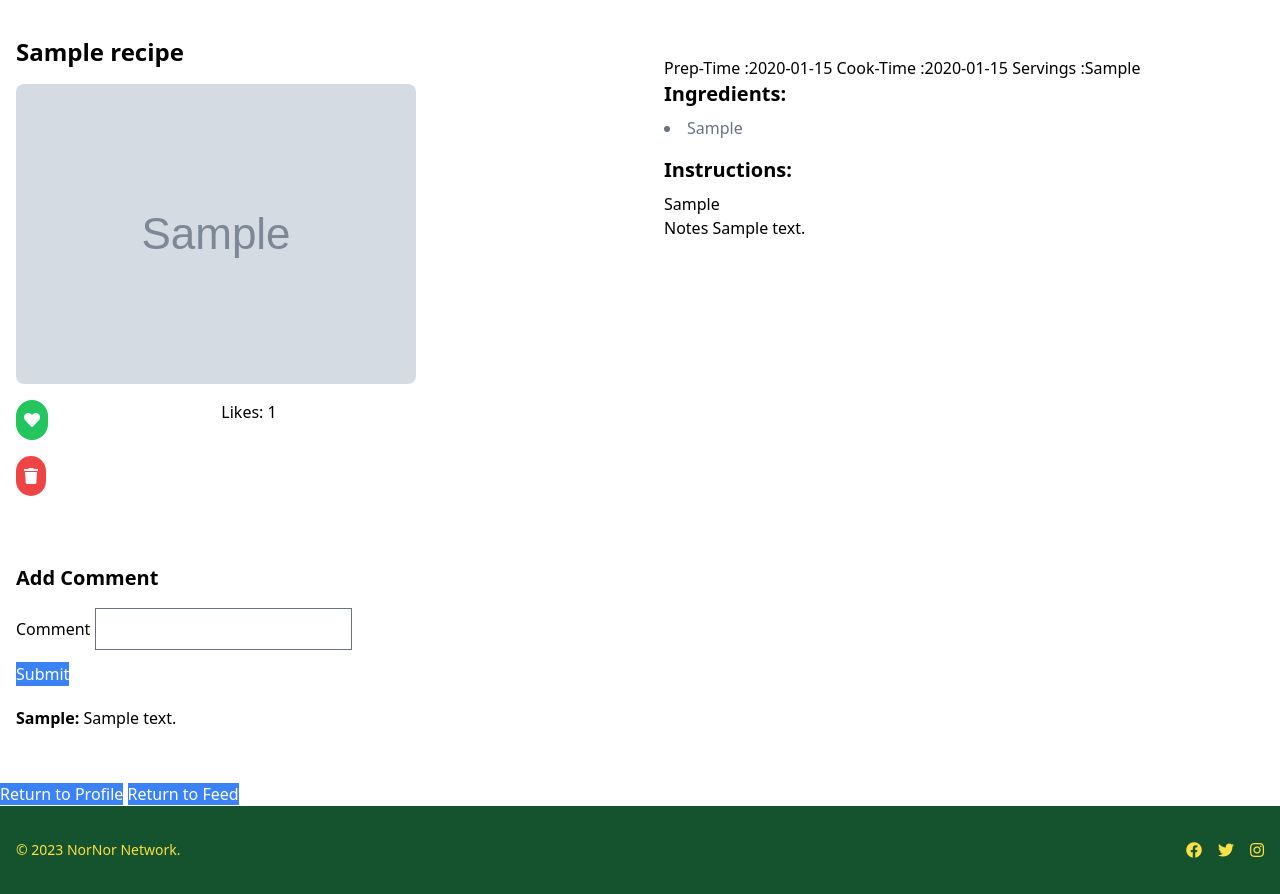
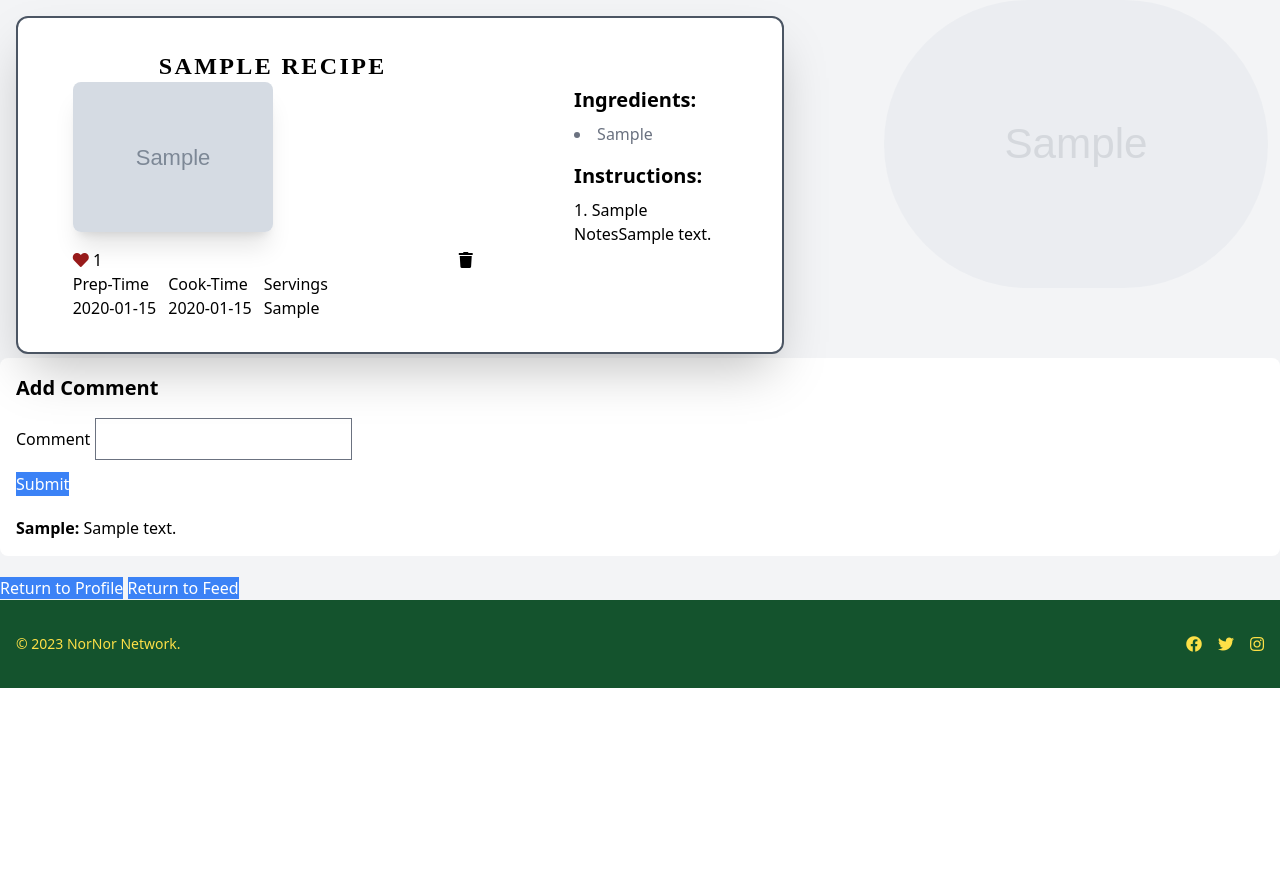
Before and after one commit to AirSayy/NorNor, a Node server app: page /post/600000000000000000000001 in a window 1280 px wide. Shown: the part 64-958 px from the top of the page. After the commit the page ends 752 px from the top, so only its background shows below. Run offline with Node 20, Linux system fonts and the light colour scheme; the visitor is signed in with stand-in values (Sample User, id 1); tables that the repository leaves empty hold one stand-in row (values such as "Sample post"); grey boxes marked "Sample" are stand-in pictures; style sheets or scripts are compiled from the project's sources; some libraries are stand-ins or nearby versions.

Commit message:
style post page

```diff
--- a/views/post.ejs
+++ b/views/post.ejs
@@ -1,33 +1,55 @@
 <%- include('partials/header') -%>
 <!--  -->
+<div class=" bg-gray-100 relative">
+  <img class="absolute right-3 block w-[30%]  rounded-full object-cover opacity-25 " src="<%= post.image%>" alt="">
 <div class="container">
-  <div class="grid grid-cols-1 md:grid-cols-2 gap-4 mt-5">
-    <div class="p-4 bg-white rounded-lg">
-      <h2 class="text-2xl font-bold mb-4"><%= post.title %></h2>
-      <div class="aspect-w-3 aspect-h-2">
-        <img class="object-cover rounded-lg" src="<%= post.image%>" alt="Post Image" />
-      </div>
-      <div class="grid grid-cols-3 gap-4 mt-4">
+
+  <div class="flex  bg-white justify-around ml-4 relative top-4 border-solid border-2 border-gray-600 w-[60%] p-8 shadow-2xl rounded-xl" >
+
+    <div class="mr-10">
+      <h2 class="text-2xl font-bold font-['Jost'] text-center uppercase tracking-widest mb-4"><%= post.title %></h2>
+
+      <img class="relative bottom-4 block w-[50%] rounded-lg shadow-xl dark:shadow-gray-600" src="<%= post.image%>" alt="Post Image" />
+
+
+
+      <div class="flex justify-between">
         <form action="/post/likePost/<%= post.id %>?_method=PUT" method="POST">
-          <button class="btn bg-green-500 text-white p-2 rounded-full" type="submit">
-            <i class="fa fa-heart"></i>
+          <button class="btn  text-red-800 " type="submit">
+            <i class=" fa fa-heart"></i>
           </button>
+          <span class=""> <%= post.likes %></span>
         </form>
-        <h3 class="col-span-2">Likes: <%= post.likes %></h3>
+
         <% if(post.user == user.id) { %>
         <form action="/post/deletePost/<%= post.id %>?_method=DELETE" method="POST">
-          <button class="btn bg-red-500 text-white p-2 rounded-full" type="submit">
+          <button class="btn text-black" type="submit">
             <i class="fa fa-trash"></i>
           </button>
         </form>
         <% } %>
       </div>
+      <div class="flex">
+
+        <div class="mr-3">
+          <span class="block">Prep-Time</span>
+          <span class="block"><%= post.prepTime %></span>
         </div>
+
+        <div class="mr-3">
+          <span class="block">Cook-Time</span>
+          <span class="block"><%= post.cookTime %></span>
+        </div>
+
+        <div>
+          <span class="block">Servings</span>
+          <span class="block"><%= post.servings %></span>
+        </div>
+
+      </div>
+    </div>
+
     <div class="p-4 bg-white rounded-lg mt-5">
-      <span>Prep-Time :<%= post.prepTime %></span>
-      <span>Cook-Time :<%= post.cookTime %></span>
-      <span>Servings :<%= post.servings %></span>
-
       <h2 class="text-xl font-bold mb-2">Ingredients:</h2>
       <ul class="text-gray-500 list-disc list-inside">
         <% post.ingredients.forEach((ingredient) => { %>
@@ -35,13 +57,16 @@
         <% }); %>
       </ul>
       <h2 class="text-xl font-bold mt-4 mb-2">Instructions:</h2>
-      <ol>
+      <ol class="list-decimal list-inside ">
         <% post.instructions.forEach((instruction) => { %>
         <li><%= instruction %></li>
         <% }); %>
       </ol>
-      <p>Notes <%= post.descriptions %></p>
+      <p>Notes<%= post.descriptions %></p>
     </div>
+
+  </div>
+
   <div class="p-4 bg-white rounded-lg mt-5">
     <h2 class="text-xl font-bold mb-4">Add Comment</h2>
     <form action="/comment/createComment/<%= post._id%>" method="POST">
@@ -49,7 +74,7 @@
         <label for="comment" class="form-label">Comment</label>
         <input type="text" class="form-control" id="comment" name="comment">
       </div>
-        <button type="submit" class="btn bg-blue-500 text-white">Submit</button>
+      <button type="submit" class="btn  bg-blue-500 text-white">Submit</button>
     </form>
     <ul>
       <% for(var i=0; i<comments.length; i++) { %>
@@ -65,5 +90,4 @@
   </div>
 </div>
 </div>
-
 <%- include('partials/footer') -%>
```
Lines whose indentation alone changed are shown as unchanged.
